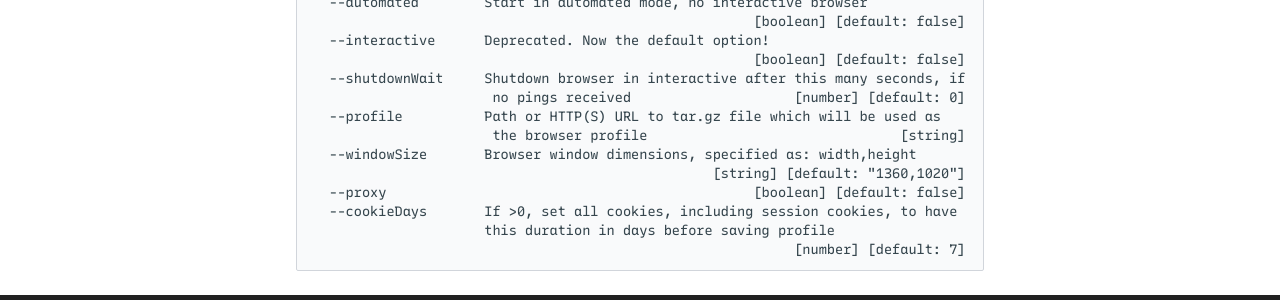
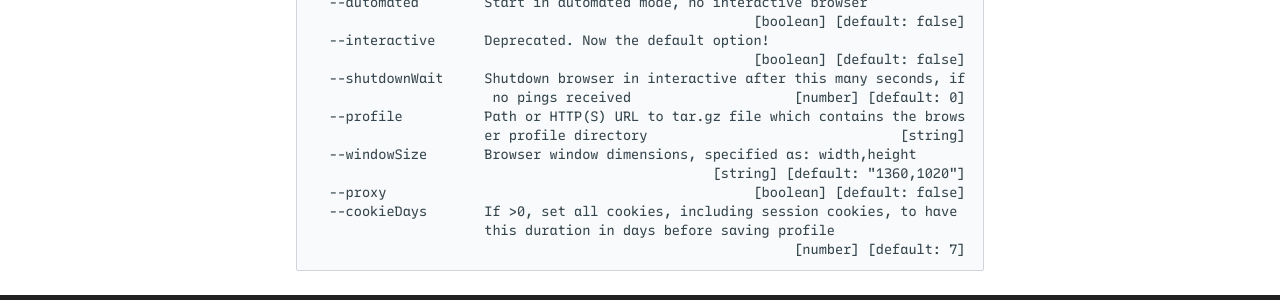
Before and after one commit to webrecorder/browsertrix-crawler, an MkDocs documentation site: the page built from docs/docs/user-guide/cli-options.md, in a window 1280 px wide and 900 px high, scrolled down 5306 px. Shown: the part 449-749 px from the top of the window. Built offline with MkDocs 1.6.1 and Material for MkDocs 9.7.7, drawn with Linux system fonts in a browser that asks for light colours; comment, search, counter and statistics services are not loaded.

Commit message:
cli-update

```diff
--- a/docs/docs/user-guide/cli-options.md
+++ b/docs/docs/user-guide/cli-options.md
@@ -292,8 +292,8 @@ Options:
                                                       [boolean] [default: false]
   --shutdownWait     Shutdown browser in interactive after this many seconds, if
                       no pings received                    [number] [default: 0]
-  --profile          Path or HTTP(S) URL to tar.gz file which will be used as
-                      the browser profile                               [string]
+  --profile          Path or HTTP(S) URL to tar.gz file which contains the brows
+                     er profile directory                               [string]
   --windowSize       Browser window dimensions, specified as: width,height
                                                  [string] [default: "1360,1020"]
   --proxy                                             [boolean] [default: false]
```
